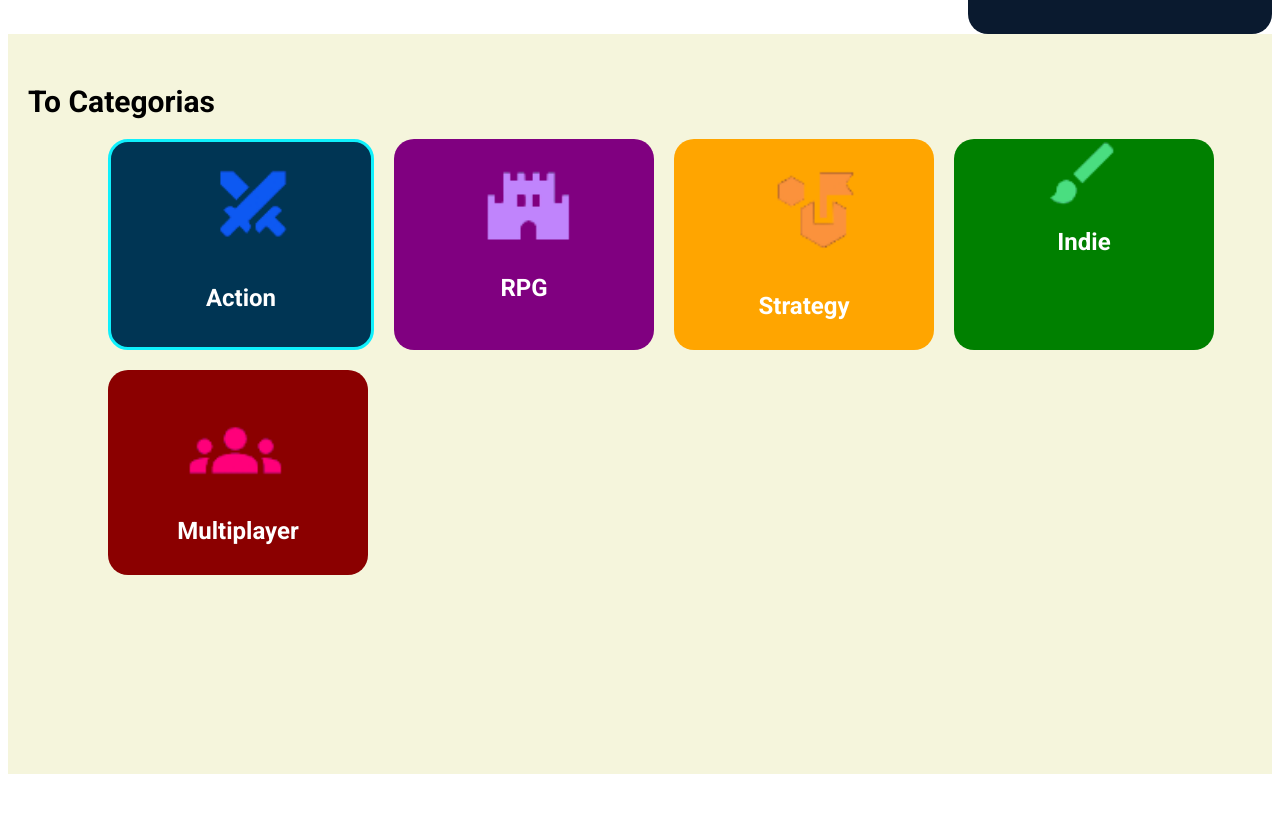
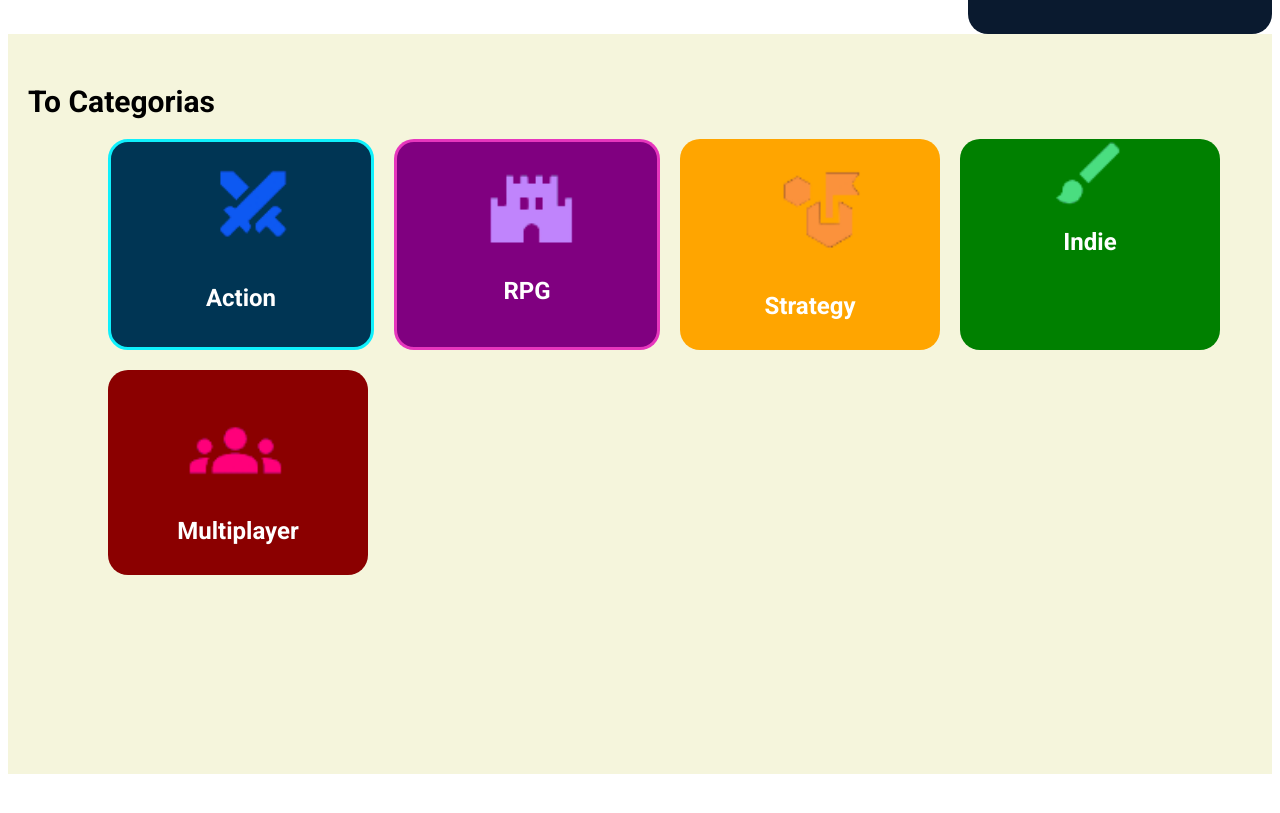
Before and after one commit to gabrieljcoutinho/Projeto-loja-de-jogo-SPA, a React (Create React App) app: page / in a window 1280 px wide. Shown: the part 1140-1953 px from the top of the page. Built offline with nearby package versions, Linux system fonts and the light colour scheme.

Commit message:
borda roxa e ou rosa sla

```diff
--- a/src/Css/categoriasDeJogos.css
+++ b/src/Css/categoriasDeJogos.css
@@ -57,6 +57,7 @@
 #rpg {
     background-color: purple;
     font-family: 'Roboto';
+    border: 3px solid rgba(255, 68, 204, 0.8);
 }
 
 #strategy {
```
